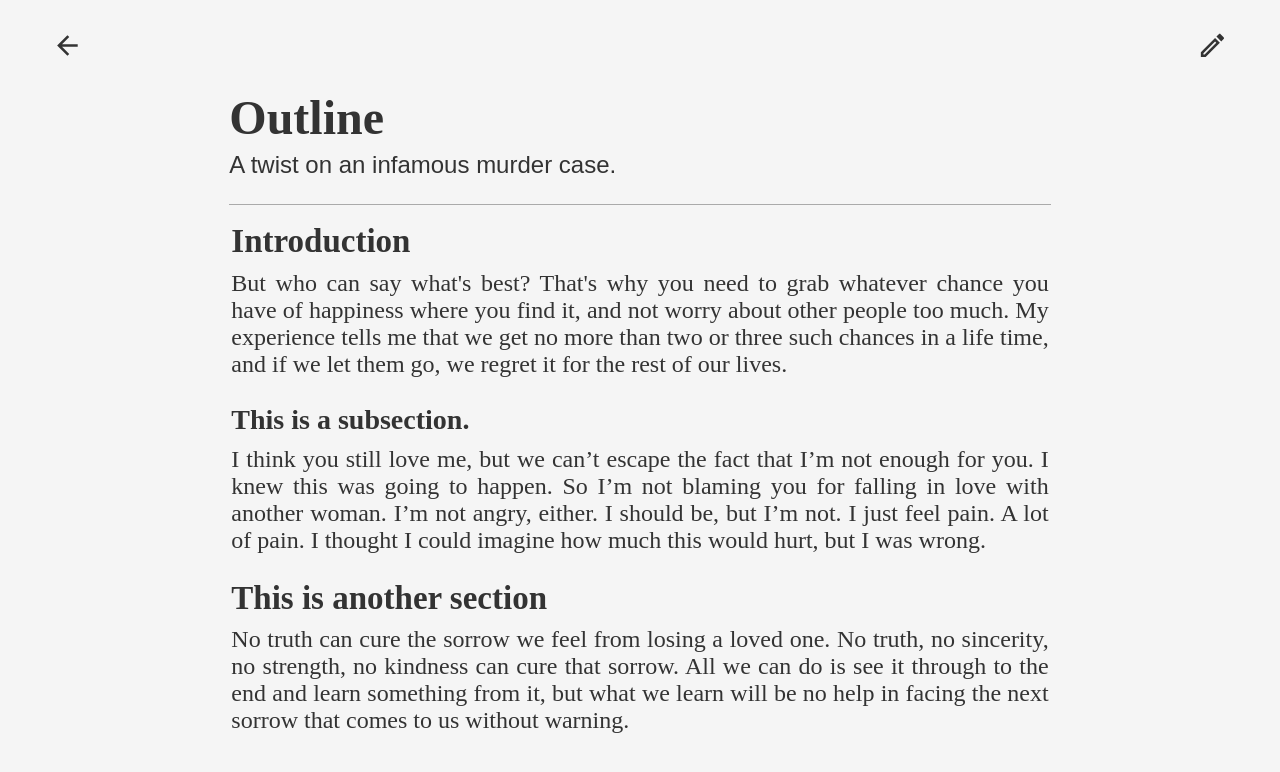
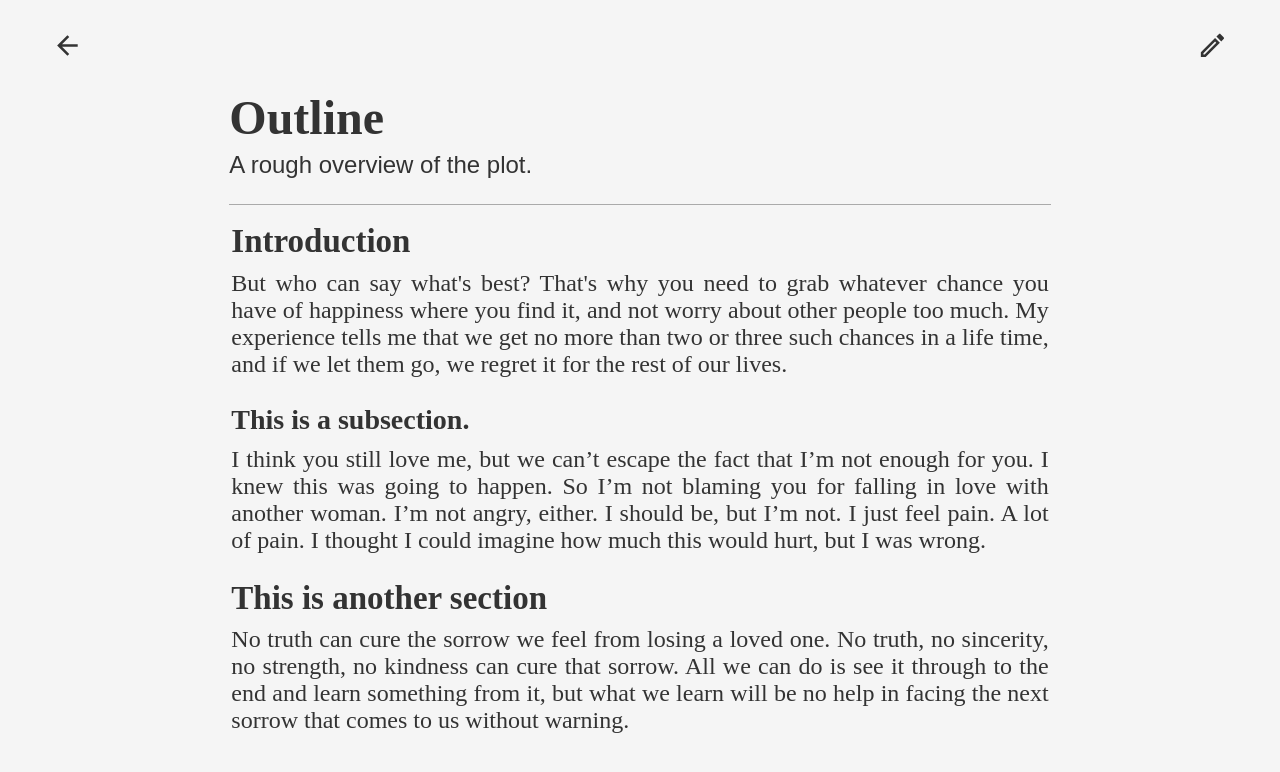
Before and after one commit to sbsto/knowledge, a React (Create React App) app in the folder client/: page /document in a window 1280 px wide. Shown: the top 772 px of the page. Built offline with nearby package versions, Linux system fonts and the light colour scheme.

Commit message:
change copy

```diff
--- a/client/src/components/DocumentComponents/Document.tsx
+++ b/client/src/components/DocumentComponents/Document.tsx
@@ -15,7 +15,7 @@ function Document() {
     const [content, setContent] = useState(
         {
             title: "Outline",
-            description: "A twist on an infamous murder case.",
+            description: "A rough overview of the plot.",
             body: [{
                 type: "heading",
                 value: "Introduction",
```
